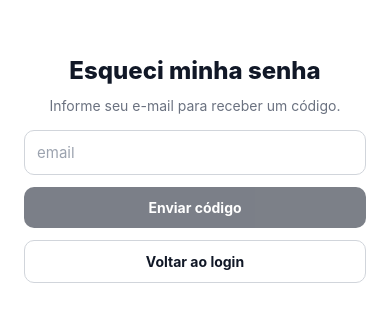
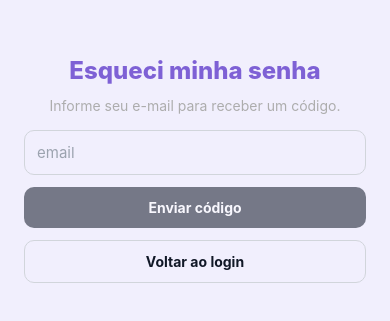
Before and after one commit to BSL-Checkpoints/Checkpoint_01-02-Mobile, a React Native app: screen /ForgotPassword in a window 390 px wide. Shown: the part 253-574 px from the top of the page. Built offline with nearby package versions, Linux system fonts and the light colour scheme; no server answers.

Commit message:
style(auth): adicionado tema visual da Tech Lab na tela de Esqueceu a senha

```diff
--- a/src/screens/ForgotPasswordScreen.tsx
+++ b/src/screens/ForgotPasswordScreen.tsx
@@ -13,6 +13,7 @@ import { forgotPassword, resetPassword } from '@/services/auth';
 import { Button, TextField } from '@/components/ui';
 import type { AuthStackParamList } from '@/navigation';
 import type { ApiError } from '@/types/api';
+import { BACKGROUND, COLORS } from '@/styles/style';
 
 type Props = NativeStackScreenProps<AuthStackParamList, 'ForgotPassword'>;
 
@@ -105,10 +106,10 @@ export function ForgotPasswordScreen({ navigation }: Props) {
 }
 
 const styles = StyleSheet.create({
-  flex: { flex: 1, backgroundColor: '#fff' },
+  flex: { flex: 1, backgroundColor: BACKGROUND.backgorundMain },
   container: { flex: 1, justifyContent: 'center', padding: 24, gap: 12 },
-  title: { fontSize: 24, fontWeight: '800', color: '#111827', textAlign: 'center' },
-  subtitle: { fontSize: 14, color: '#6b7280', textAlign: 'center', marginBottom: 4 },
+  title: { fontSize: 24, fontWeight: '800', color: COLORS.primary, textAlign: 'center' },
+  subtitle: { fontSize: 14, color: COLORS.gray, textAlign: 'center', marginBottom: 4 },
   aviso: { fontSize: 13, color: '#15803d', textAlign: 'center' },
   erro: { color: '#b91c1c', fontSize: 13, textAlign: 'center' },
 });
```
